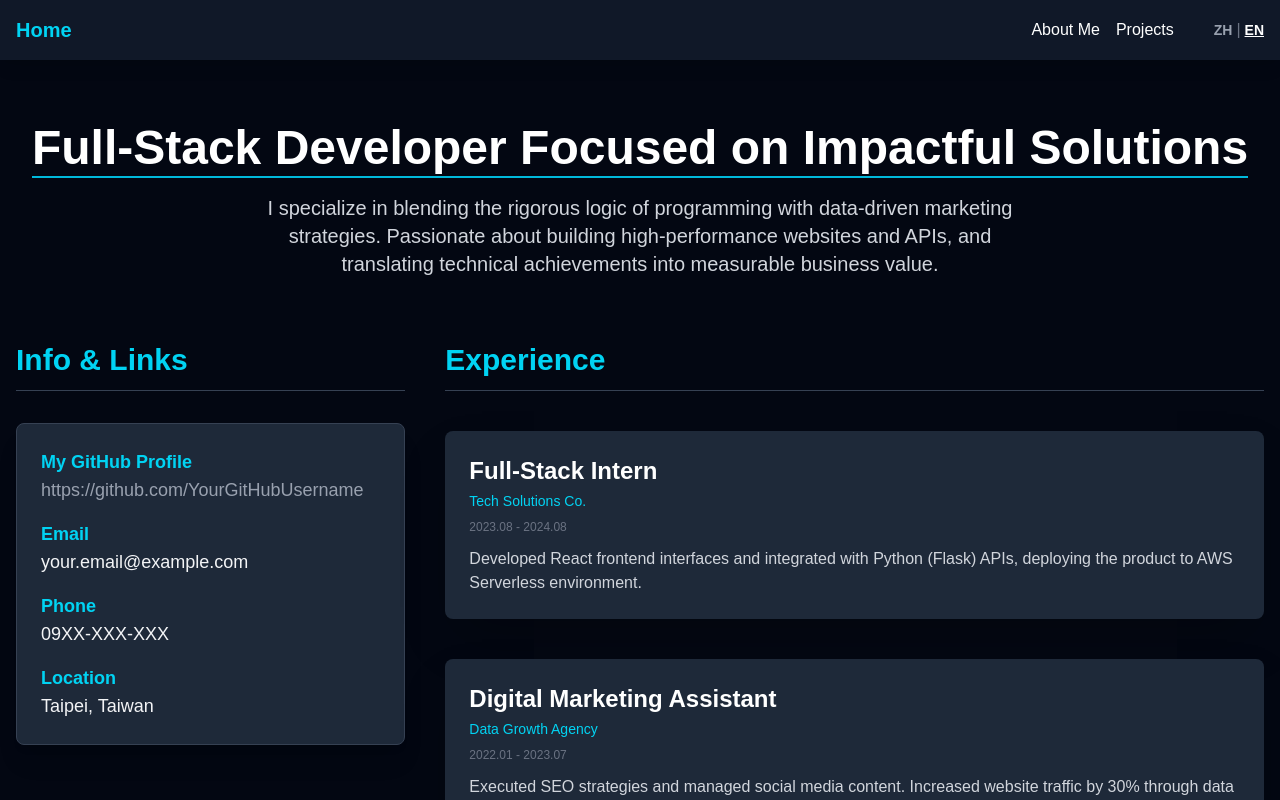
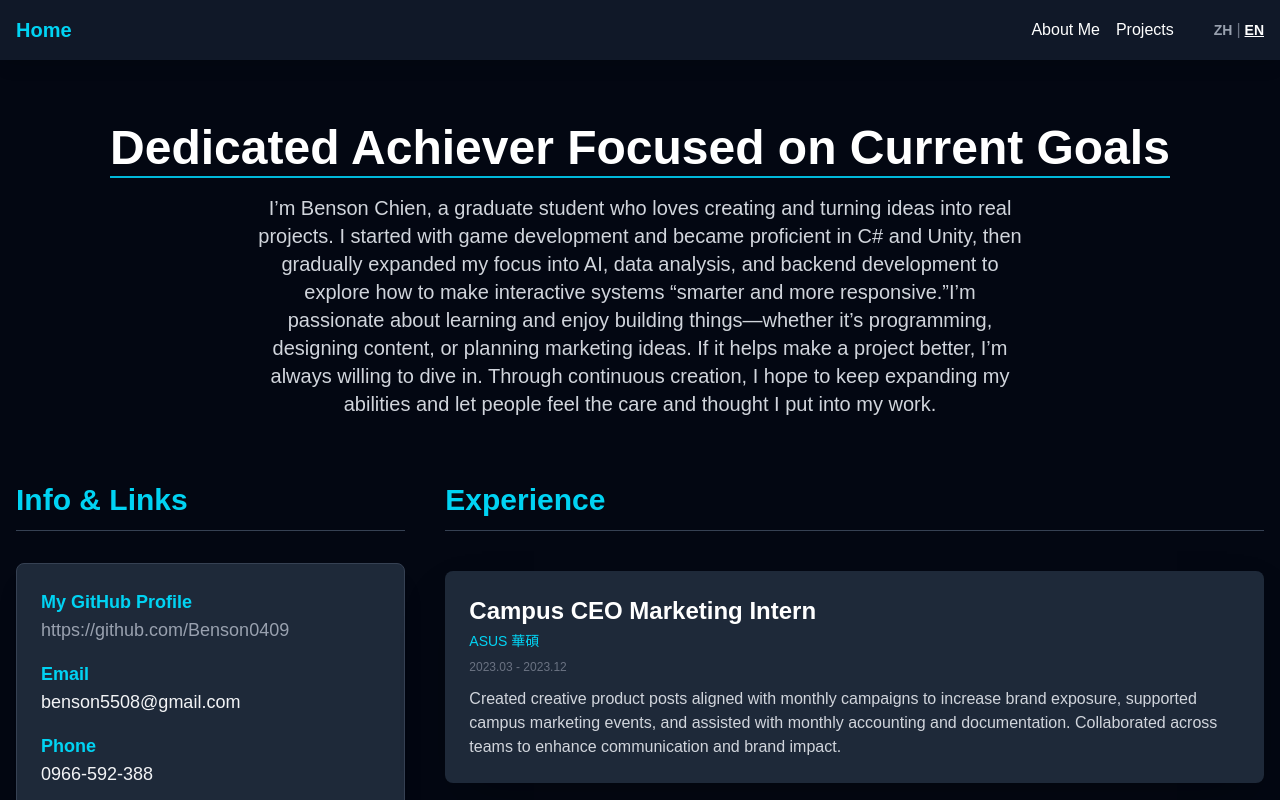
Before and after one commit to Benson0409/personal-website, a Next.js app: page /about in a window 1280 px wide. Shown: the top 800 px of the page. Built offline with nearby package versions, Linux system fonts and the light colour scheme.

Commit message:
調整網頁資料
將個人資料放上去，後期會修改部分設計還有內容呈現

```diff
--- a/components/Footer.js
+++ b/components/Footer.js
@@ -6,8 +6,8 @@ export default function Footer() {
   const { t } = useTranslation();
 
   // 請修改這裡為您的實際 GitHub 網址
-  const GITHUB_URL = "https://github.com/YourGitHubUsername";
-  const EMAIL = "your.email@example.com";
+  const GITHUB_URL = "https://github.com/Benson0409";
+  const EMAIL = "benson5508@gmail.com";
 
   return (
     <footer className="bg-gray-900 border-t border-gray-800 py-6 mt-16">
--- a/pages/about.js
+++ b/pages/about.js
@@ -3,7 +3,7 @@ import Layout from '../components/Layout';
 import { useTranslation } from 'react-i18next';
 
 // 假設您的 GitHub 網址
-const GITHUB_URL = "https://github.com/YourGitHubUsername";
+const GITHUB_URL = "https://github.com/Benson0409";
 
 export default function AboutPage() {
   // 【關鍵修正】必須解構 i18n 物件才能取得當前語言
@@ -11,36 +11,36 @@ export default function AboutPage() {
 
   // 靜態資料，方便統一管理
   const personalInfo = {
-    email: "your.email@example.com",
-    phone: "09XX-XXX-XXX",
+    email: "benson5508@gmail.com",
+    phone: "0966-592-388",
     address: "Taipei, Taiwan" // 隱藏詳細地址
   };
 
   // 經歷數據結構範例
   const experienceData = [
   {
-      title_zh: "全端開發實習生",
-      title_en: "Full-Stack Intern",
-      company: "Tech Solutions Co.",
-      duration: "2023.08 - 2024.08",
-      description_zh: "負責 React 前端介面開發與 Python (Flask) API 串接，將產品部署到 AWS Serverless 環境。",
-      description_en: "Developed React frontend interfaces and integrated with Python (Flask) APIs, deploying the product to AWS Serverless environment.",
+    title_zh: "校園 CEO 行銷實習生",
+    title_en: "Campus CEO Marketing Intern",
+    company: "ASUS 華碩",
+    duration: "2023.03 - 2023.12",
+    description_zh: "負責規劃產品創意貼文、結合每月節慶提升曝光度，並協助校園活動宣傳與品牌推廣。此外也支援每月報帳整理、行政文件統整與跨單位溝通。",
+    description_en: "Created creative product posts aligned with monthly campaigns to increase brand exposure, supported campus marketing events, and assisted with monthly accounting and documentation. Collaborated across teams to enhance communication and brand impact."
   },
   {
-      title_zh: "數位行銷助理",
-      title_en: "Digital Marketing Assistant",
-      company: "Data Growth Agency",
-      duration: "2022.01 - 2023.07",
-      description_zh: "執行 SEO 策略並管理社群媒體內容。透過數據分析，使網站流量提高 30%。",
-      description_en: "Executed SEO strategies and managed social media content. Increased website traffic by 30% through data analysis.",
+    title_zh: "系學會會長",
+    title_en: "Student Association President",
+    company: "國立台北教育大學 數位科技學系",
+    duration: "2022.09 - 2023.06",
+    description_zh: "協助新生融入系上環境，擔任學生與系上行政的溝通橋樑。規劃並舉辦多項活動以促進各年級間的互動與凝聚，提升學生參與度與系上形象。",
+    description_en: "Facilitated student engagement and served as a communication bridge between students and department staff. Organized multiple events to strengthen inter-grade connections and improve overall student involvement."
   },
   {
-      title_zh: "全端開發實習生",
-      title_en: "Full-Stack Intern",
-      company: "Tech Solutions Co.",
-      duration: "2023.08 - 2024.08",
-      description_zh: "負責 React 前端介面開發與 Python (Flask) API 串接，將產品部署到 AWS Serverless 環境。",
-      description_en: "Developed React frontend interfaces and integrated with Python (Flask) APIs, deploying the product to AWS Serverless environment.",
+    title_zh: "iOS Club 創社社長",
+    title_en: "Founder & President, iOS Club",
+    company: "國立台北教育大學",
+    duration: "2022.03 - 2023.02",
+    description_zh: "創立校內 iOS Club，邀請業界講師教授 Swift，帶領學生完成入門 App 專案，並推動參與每年的行動應用創新賽，提升學生的實作與競賽能力。",
+    description_en: "Founded the iOS Club and invited industry experts to teach Swift. Guided students through introductory app projects and encouraged participation in the annual Mobile App Innovation Contest to enhance their practical development skills."
   },
 ];
 
--- a/public/locales/en/translation.json
+++ b/public/locales/en/translation.json
@@ -1,13 +1,12 @@
 {
   "nav_home": "Home",
   "nav_projects": "Projects",
-  "nav_contact": "Contact",
-  "hero_title": "Creating Practical and Impactful Solutions",
-  "hero_subtitle": "Full-Stack Developer | Data-Driven Marketer",
+  "hero_title": "Committed to Task Completion and Problem Solving",
+  "hero_subtitle": "Graduate Student | Programming & Marketing",
 
   "nav_about": "About Me",
-  "about_title": "Full-Stack Developer Focused on Impactful Solutions",
-  "about_summary": "I specialize in blending the rigorous logic of programming with data-driven marketing strategies. Passionate about building high-performance websites and APIs, and translating technical achievements into measurable business value.",
+  "about_title": "Dedicated Achiever Focused on Current Goals",
+  "about_summary": "I’m Benson Chien, a graduate student who loves creating and turning ideas into real projects. I started with game development and became proficient in C# and Unity, then gradually expanded my focus into AI, data analysis, and backend development to explore how to make interactive systems “smarter and more responsive.”I’m passionate about learning and enjoy building things—whether it’s programming, designing content, or planning marketing ideas. If it helps make a project better, I’m always willing to dive in. Through continuous creation, I hope to keep expanding my abilities and let people feel the care and thought I put into my work.",
 
   "section_experience": "Experience",
   "section_info": "Info & Links",
--- a/public/locales/zh/translation.json
+++ b/public/locales/zh/translation.json
@@ -1,13 +1,12 @@
 {
   "nav_home": "首頁",
   "nav_projects": "作品集",
-  "nav_contact": "聯絡我",
-  "hero_title": "創造實用且有影響力的解決方案",
-  "hero_subtitle": "全端工程師 | 數據驅動型行銷人",
+  "hero_title": "努已完成每一項任務 盡力解決眼前所有問題",
+  "hero_subtitle": "應屆碩士生｜程式與行銷",
 
   "nav_about": "關於我",
-  "about_title": "創造實用解決方案的全端工程師",
-  "about_summary": "我專注於將程式設計的嚴謹邏輯與數據驅動的行銷策略相結合。熱衷於構建高效能的網站與 API，並能將技術成果轉化為業務上的量化價值。",
+  "about_title": "專注眼前目標的奮鬥者",
+  "about_summary": "我是簡柏松，一位喜歡創作、也喜歡把想法實現的研究生。從遊戲開發出發，熟悉 C# 與 Unity，後來逐漸投入 AI、資料分析與後端開發，探索如何讓作品「更聰明、更有互動性」。我熱愛學習，也熱衷於動手做，不論是寫程式、設計內容、或發想行銷點子，只要能讓作品更完整，我都願意全力投入。希望透過持續創作，讓自己的能力不斷擴張，也讓看的人感受到我的用心。",
 
   "section_experience": "個人經歷",
   "section_info": "個人資訊與連結",
```
Lines whose indentation alone changed are shown as unchanged.
